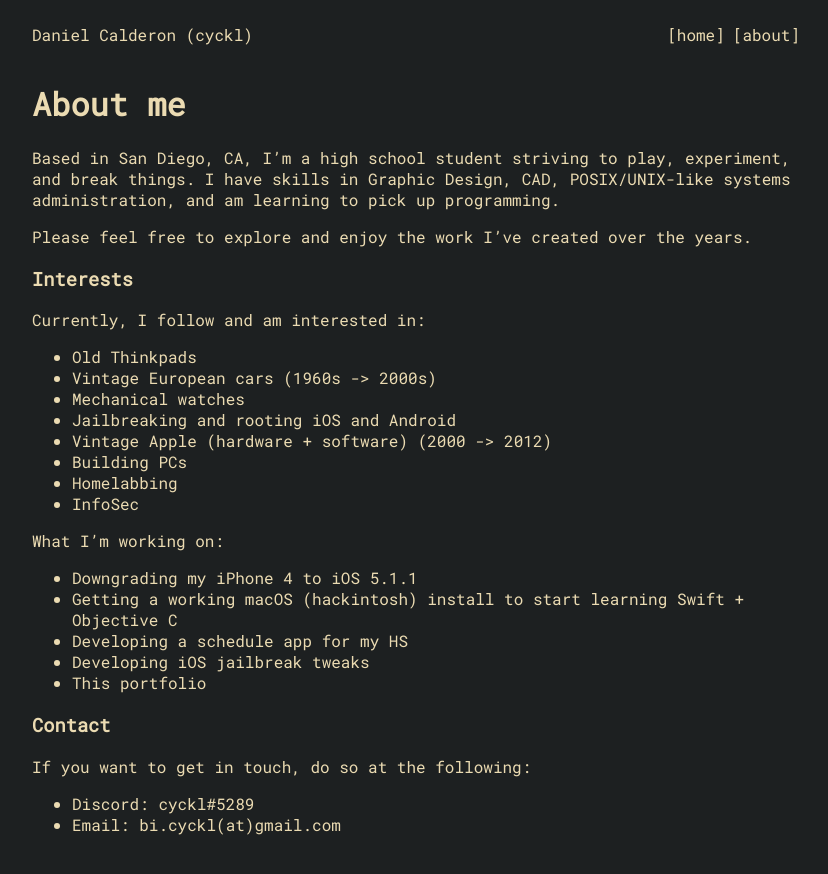
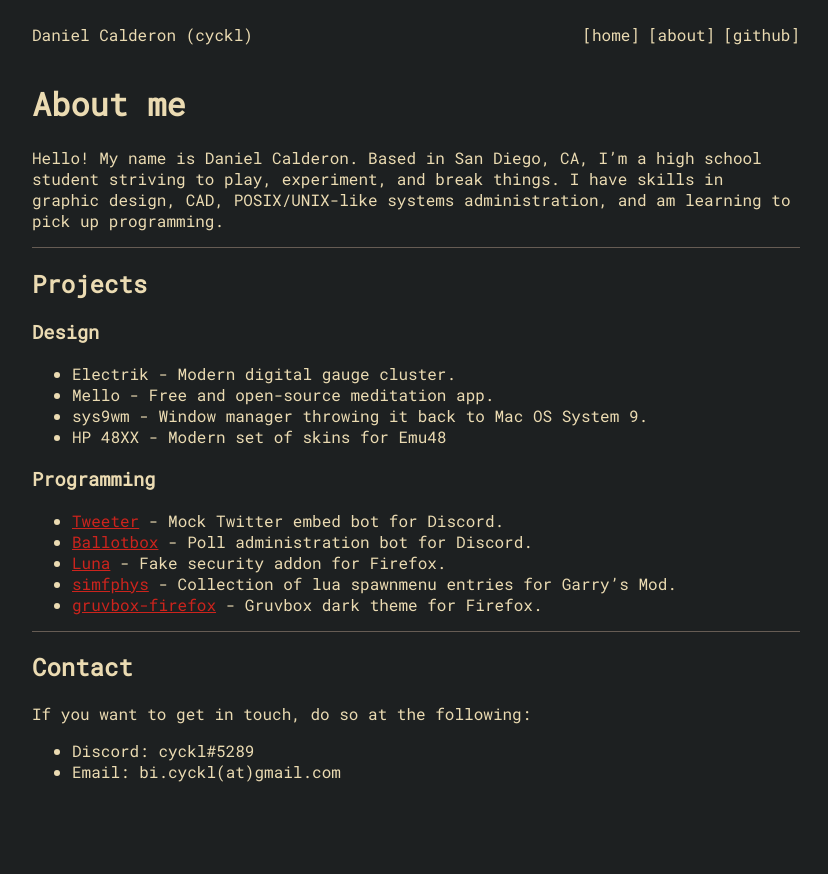
Before and after one commit to cyckl/cyckl.github.io, a Jekyll site: the page built from about.md, in a window 1280 px wide. Shown: the top 874 px of the page, without its empty margins (224-1052 px from the left). Built offline with Jekyll 4.4.1, drawn with Linux system fonts in a browser that asks for light colours.

Commit message:
New about page
- Added project info
- Added timezone to config
- Added name to header

```diff
--- a/_config.yml
+++ b/_config.yml
@@ -17,6 +17,8 @@
 # you will see them accessed via {{ site.title }}, {{ site.email }}, and so on.
 # You can create any custom variable you would like, and they will be accessible
 # in the templates via {{ site.myvariable }}.
+
+timezone: America/Los_Angeles
 
 title: Daniel Calderon (cyckl)
 markdown: kramdown
--- a/_includes/header.html
+++ b/_includes/header.html
@@ -8,6 +8,9 @@
             <li>
                 <a class='clean' href="/about/">[about]</a>
             </li>
+            <li>
+                <a class='clean' href="https://github.com/cyckl">[github]</a>
+            </li>
         </ul>
     </nav>
 </div>
--- a/about.md
+++ b/about.md
@@ -4,29 +4,27 @@ title: About
 permalink: /about/
 ---
 # About me
-Based in San Diego, CA, I'm a high school student striving to play, experiment, and break things. I have skills in Graphic Design, CAD, POSIX/UNIX-like systems administration, and am learning to pick up programming.
+Hello! My name is Daniel Calderon. Based in San Diego, CA, I'm a high school student striving to play, experiment, and break things. I have skills in graphic design, CAD, POSIX/UNIX-like systems administration, and am learning to pick up programming.
 
-Please feel free to explore and enjoy the work I've created over the years.
+---
 
-### Interests
-Currently, I follow and am interested in:
-* Old Thinkpads
-* Vintage European cars (1960s -> 2000s)
-* Mechanical watches
-* Jailbreaking and rooting iOS and Android
-* Vintage Apple (hardware + software) (2000 -> 2012)
-* Building PCs
-* Homelabbing
-* InfoSec
+## Projects
+### Design
+* Electrik - Modern digital gauge cluster.
+* Mello - Free and open-source meditation app.
+* sys9wm - Window manager throwing it back to Mac OS System 9.
+* HP 48XX - Modern set of skins for Emu48
 
-What I'm working on:
-* Downgrading my iPhone 4 to iOS 5.1.1
-* Getting a working macOS (hackintosh) install to start learning Swift + Objective C
-* Developing a schedule app for my HS
-* Developing iOS jailbreak tweaks
-* This portfolio
+### Programming
+* [Tweeter](https://github.com/cyckl/tweeter) - Mock Twitter embed bot for Discord.
+* [Ballotbox](https://github.com/cyckl/ballotbox) - Poll administration bot for Discord.
+* [Luna](https://github.com/cyckl/luna) - Fake security addon for Firefox.
+* [simfphys](https://github.com/cyckl/simpfhys) - Collection of lua spawnmenu entries for Garry's Mod.
+* [gruvbox-firefox](https://github.com/cyckl/gruvbox-firefox) - Gruvbox dark theme for Firefox.
 
-### Contact
+---
+
+## Contact
 If you want to get in touch, do so at the following:
 * Discord: cyckl#5289
 * Email: bi.cyckl(at)gmail.com
```
